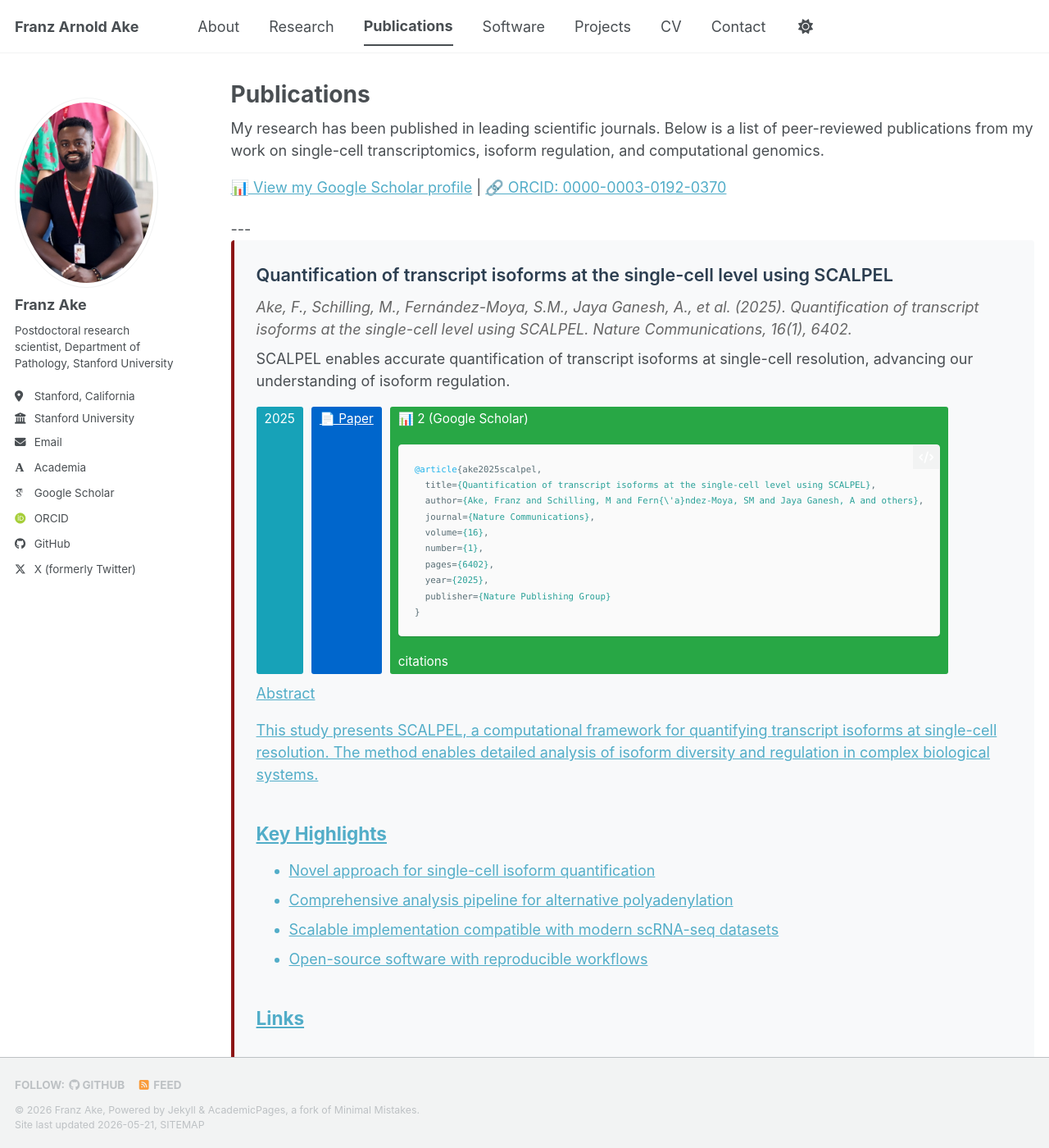
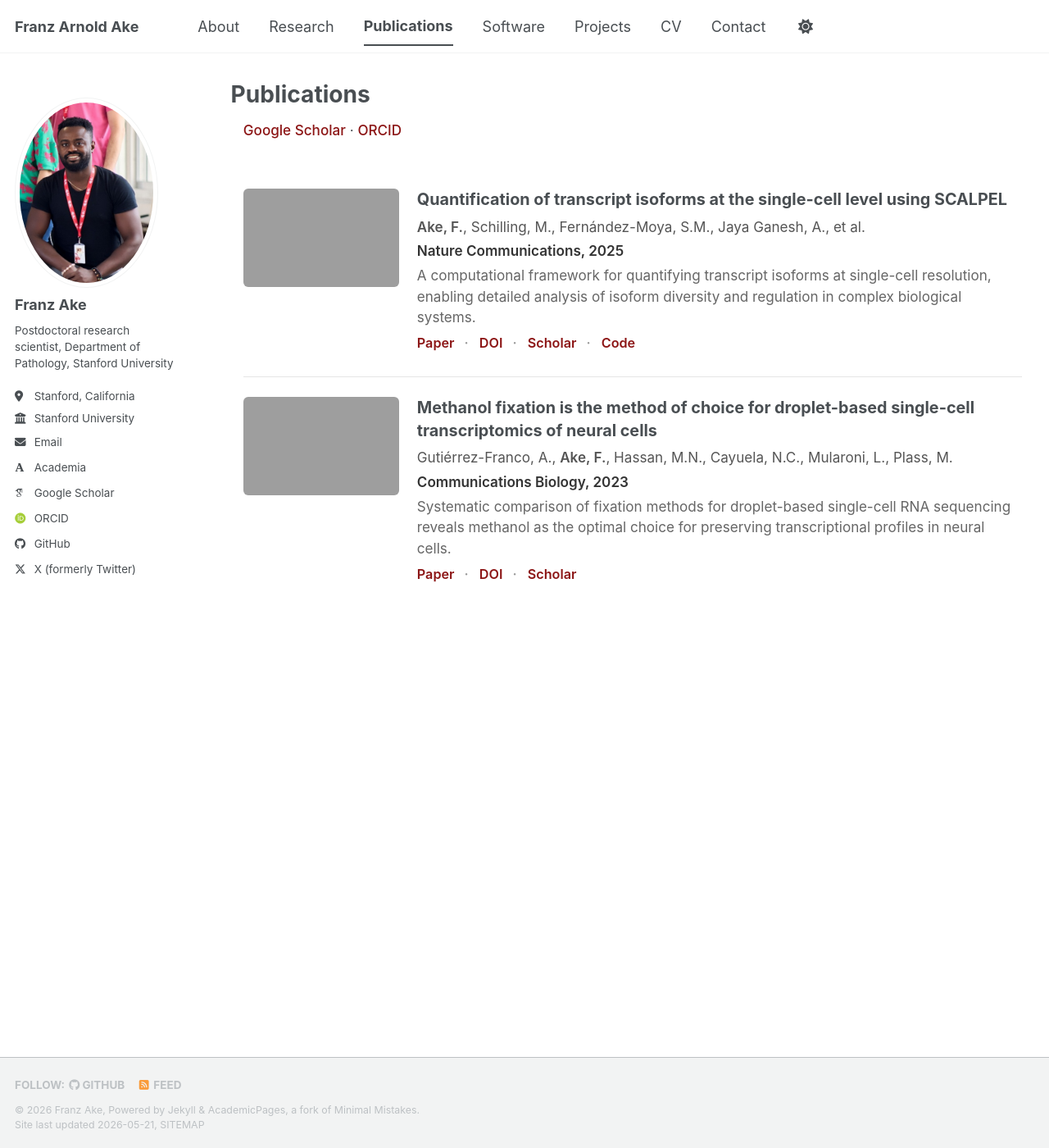
Before and after one commit to franzake/franzake.github.io, a Jekyll site: the page built from _pages/publications.html, in a window 1280 px wide and 1400 px high. Shown: the whole window at 82% size. Built offline with Jekyll 4.4.1, drawn with Linux system fonts in a browser that asks for light colours; some web fonts are replaced; a script bundle is joined from its source files by our own code; library files that are not in the unit come from our copies; some of the changed text lies outside the part shown; grey boxes are pictures that could not be loaded.

Commit message:
Redesign Publications page with compact horizontal layout
- Remove bulky cards and colored badges
- Remove visible BibTeX blocks
- Implement clean horizontal publication entries
- Add thumbnail support (gracefully hidden if missing)
- Use compact text layout with title, authors, venue, summary
- Add direct links: Paper, DOI, Scholar, Code
- Style matches modern academic websites (Yann Dubois style)
- Responsive design for mobile
- Dark mode compatible
- Max width 950px for readability
- Clean separator lines between publications

Co-authored-by: Copilot <223556219+Copilot@users.noreply.github.com>

```diff
--- a/_pages/publications.html
+++ b/_pages/publications.html
@@ -6,150 +6,204 @@ author_profile: true
 ---
 
 <style>
-.publication-item {
-  margin-bottom: 2.5em;
-  padding: 1.5em;
-  background: #f8f9fa;
-  border-left: 4px solid #8C1515;
-  border-radius: 4px;
-  transition: transform 0.2s, box-shadow 0.2s;
+.publications-container {
+  max-width: 950px;
+  margin: 0 auto;
 }
 
-.publication-item:hover {
-  transform: translateX(4px);
-  box-shadow: 0 2px 8px rgba(0,0,0,0.1);
+.publication-item {
+  display: flex;
+  gap: 22px;
+  padding: 24px 0;
+  border-bottom: 1px solid rgba(150,150,150,0.25);
 }
 
-.pub-title {
-  font-size: 1.2em;
-  font-weight: 600;
-  margin-bottom: 0.5em;
+.publication-item:last-child {
+  border-bottom: none;
+}
+
+.publication-thumbnail {
+  flex-shrink: 0;
+}
+
+.publication-thumbnail img {
+  width: 190px;
+  height: 120px;
+  object-fit: cover;
+  border-radius: 6px;
+  background: #f0f0f0;
+}
+
+.publication-content {
+  flex: 1;
+  min-width: 0;
+}
+
+.publication-content h3 {
+  margin: 0 0 6px 0;
+  font-size: 1.1rem;
+  font-weight: 700;
   line-height: 1.4;
 }
 
-.pub-title a {
-  color: #2c3e50;
+.publication-content h3 a {
+  color: inherit;
   text-decoration: none;
 }
 
-.pub-title a:hover {
+.publication-content h3 a:hover {
   color: #8C1515;
 }
 
-.pub-authors {
-  color: #555;
-  margin-bottom: 0.5em;
-  font-size: 0.95em;
+.publication-content p {
+  margin: 4px 0;
 }
 
-.pub-venue {
-  font-style: italic;
-  color: #666;
-  margin-bottom: 0.5em;
+.authors {
+  font-size: 0.95rem;
+  color: #555;
 }
 
-.pub-meta {
-  display: flex;
-  flex-wrap: wrap;
-  gap: 10px;
-  margin-top: 1em;
+.authors strong {
+  font-weight: 600;
 }
 
-.pub-badge {
-  display: inline-block;
-  padding: 4px 10px;
-  border-radius: 3px;
-  font-size: 0.85em;
-  text-decoration: none;
-  transition: opacity 0.2s;
+.venue {
+  font-weight: 600;
+  font-size: 0.95rem;
+  color: #333;
 }
 
-.pub-badge:hover {
-  opacity: 0.8;
+.summary {
+  font-size: 0.95rem;
+  color: #666;
+  line-height: 1.5;
 }
 
-.badge-doi {
-  background: #0066cc;
-  color: white;
+.pub-links {
+  margin-top: 6px;
 }
 
-.badge-citations {
-  background: #28a745;
-  color: white;
+.pub-links a {
+  font-size: 0.9rem;
+  font-weight: 600;
+  color: #8C1515;
+  text-decoration: none;
+  margin-right: 8px;
 }
 
-.badge-code {
-  background: #6c757d;
-  color: white;
+.pub-links a:hover {
+  text-decoration: underline;
 }
 
-.badge-year {
-  background: #17a2b8;
-  color: white;
+.pub-links a:not(:last-child)::after {
+  content: " ·";
+  color: #999;
+  margin-left: 8px;
+}
+
+.scholar-links {
+  margin-bottom: 2em;
+  font-size: 0.95rem;
+}
+
+.scholar-links a {
+  color: #8C1515;
+  text-decoration: none;
+  font-weight: 500;
+}
+
+.scholar-links a:hover {
+  text-decoration: underline;
 }
 
 @media (prefers-color-scheme: dark) {
   .publication-item {
-    background: #1a1a1a;
-    border-left-color: #b83a4b;
+    border-bottom-color: rgba(255,255,255,0.15);
   }
-  .pub-title a {
-    color: #e0e0e0;
+
+  .publication-thumbnail img {
+    background: #2a2a2a;
   }
-  .pub-title a:hover {
-    color: #b83a4b;
+
+  .publication-content h3 a:hover {
+    color: #d45555;
   }
-  .pub-authors, .pub-venue {
-    color: #b0b0b0;
+
+  .authors {
+    color: #aaa;
+  }
+
+  .venue {
+    color: #ddd;
+  }
+
+  .summary {
+    color: #999;
+  }
+
+  .pub-links a {
+    color: #d45555;
+  }
+
+  .scholar-links a {
+    color: #d45555;
+  }
+}
+
+@media (max-width: 700px) {
+  .publication-item {
+    flex-direction: column;
+    gap: 16px;
+  }
+
+  .publication-thumbnail img {
+    width: 100%;
+    height: auto;
   }
 }
 </style>
 
-My research has been published in leading scientific journals. Below is a list of peer-reviewed publications from my work on single-cell transcriptomics, isoform regulation, and computational genomics.
+<div class="publications-container">
 
-{% if site.author.googlescholar %}
-  <p><a href="https://scholar.google.com/citations?user=2ShbCuEAAAAJ" target="_blank">📊 View my Google Scholar profile</a> | <a href="https://orcid.org/0000-0003-0192-0370" target="_blank">🔗 ORCID: 0000-0003-0192-0370</a></p>
-{% endif %}
+<p class="scholar-links">
+  <a href="https://scholar.google.com/citations?user=2ShbCuEAAAAJ" target="_blank">Google Scholar</a> ·
+  <a href="https://orcid.org/0000-0003-0192-0370" target="_blank">ORCID</a>
+</p>
 
----
-
-{% include base_path %}
-
-{% assign sorted_pubs = site.publications | sort: 'date' | reverse %}
-
-{% for post in sorted_pubs %}
 <div class="publication-item">
-  <div class="pub-title">
-    {% if post.paperurl %}
-      <a href="{{ post.paperurl }}" target="_blank">{{ post.title }}</a>
-    {% else %}
-      {{ post.title }}
-    {% endif %}
+  <div class="publication-thumbnail">
+    <img src="/images/publications/scalpel.png" alt="SCALPEL publication" onerror="this.style.display='none'">
   </div>
-
-  <div class="pub-venue">{{ post.citation | strip_html }}</div>
-
-  {% if post.excerpt %}
-  <div class="pub-excerpt">{{ post.excerpt }}</div>
-  {% endif %}
-
-  <div class="pub-meta">
-    {% if post.date %}
-      <span class="pub-badge badge-year">{{ post.date | date: "%Y" }}</span>
-    {% endif %}
-
-    {% if post.paperurl %}
-      <a href="{{ post.paperurl }}" class="pub-badge badge-doi" target="_blank">📄 Paper</a>
-    {% endif %}
-
-    {% if post.content contains "Citations:" %}
-      {% assign citation_count = post.content | split: "Citations: " | last | split: "**" | first | strip %}
-      <span class="pub-badge badge-citations">📊 {{ citation_count }} citations</span>
-    {% endif %}
-
-    {% if post.content contains "github.com" %}
-      <a href="{{ post.content | split: '](https://github.com/' | last | split: ')' | first | prepend: 'https://github.com/' }}" class="pub-badge badge-code" target="_blank">💻 Code</a>
-    {% endif %}
+  <div class="publication-content">
+    <h3><a href="https://doi.org/10.1038/s41467-025-06402-w" target="_blank">Quantification of transcript isoforms at the single-cell level using SCALPEL</a></h3>
+    <p class="authors"><strong>Ake, F.</strong>, Schilling, M., Fernández-Moya, S.M., Jaya Ganesh, A., et al.</p>
+    <p class="venue">Nature Communications, 2025</p>
+    <p class="summary">A computational framework for quantifying transcript isoforms at single-cell resolution, enabling detailed analysis of isoform diversity and regulation in complex biological systems.</p>
+    <p class="pub-links">
+      <a href="https://doi.org/10.1038/s41467-025-06402-w" target="_blank">Paper</a>
+      <a href="https://doi.org/10.1038/s41467-025-06402-w" target="_blank">DOI</a>
+      <a href="https://scholar.google.com/scholar?cluster=10917701514698494990" target="_blank">Scholar</a>
+      <a href="https://github.com/plasslab/SCALPEL" target="_blank">Code</a>
+    </p>
   </div>
 </div>
-{% endfor %}
+
+<div class="publication-item">
+  <div class="publication-thumbnail">
+    <img src="/images/publications/methanol.png" alt="Methanol fixation publication" onerror="this.style.display='none'">
+  </div>
+  <div class="publication-content">
+    <h3><a href="https://doi.org/10.1038/s42003-023-04900-4" target="_blank">Methanol fixation is the method of choice for droplet-based single-cell transcriptomics of neural cells</a></h3>
+    <p class="authors">Gutiérrez-Franco, A., <strong>Ake, F.</strong>, Hassan, M.N., Cayuela, N.C., Mularoni, L., Plass, M.</p>
+    <p class="venue">Communications Biology, 2023</p>
+    <p class="summary">Systematic comparison of fixation methods for droplet-based single-cell RNA sequencing reveals methanol as the optimal choice for preserving transcriptional profiles in neural cells.</p>
+    <p class="pub-links">
+      <a href="https://doi.org/10.1038/s42003-023-04900-4" target="_blank">Paper</a>
+      <a href="https://doi.org/10.1038/s42003-023-04900-4" target="_blank">DOI</a>
+      <a href="https://scholar.google.com/scholar?cluster=324868858292136614" target="_blank">Scholar</a>
+    </p>
+  </div>
+</div>
+
+</div>
```
Also changed, not shown: infos3.md (added, +48 -0 lines).
